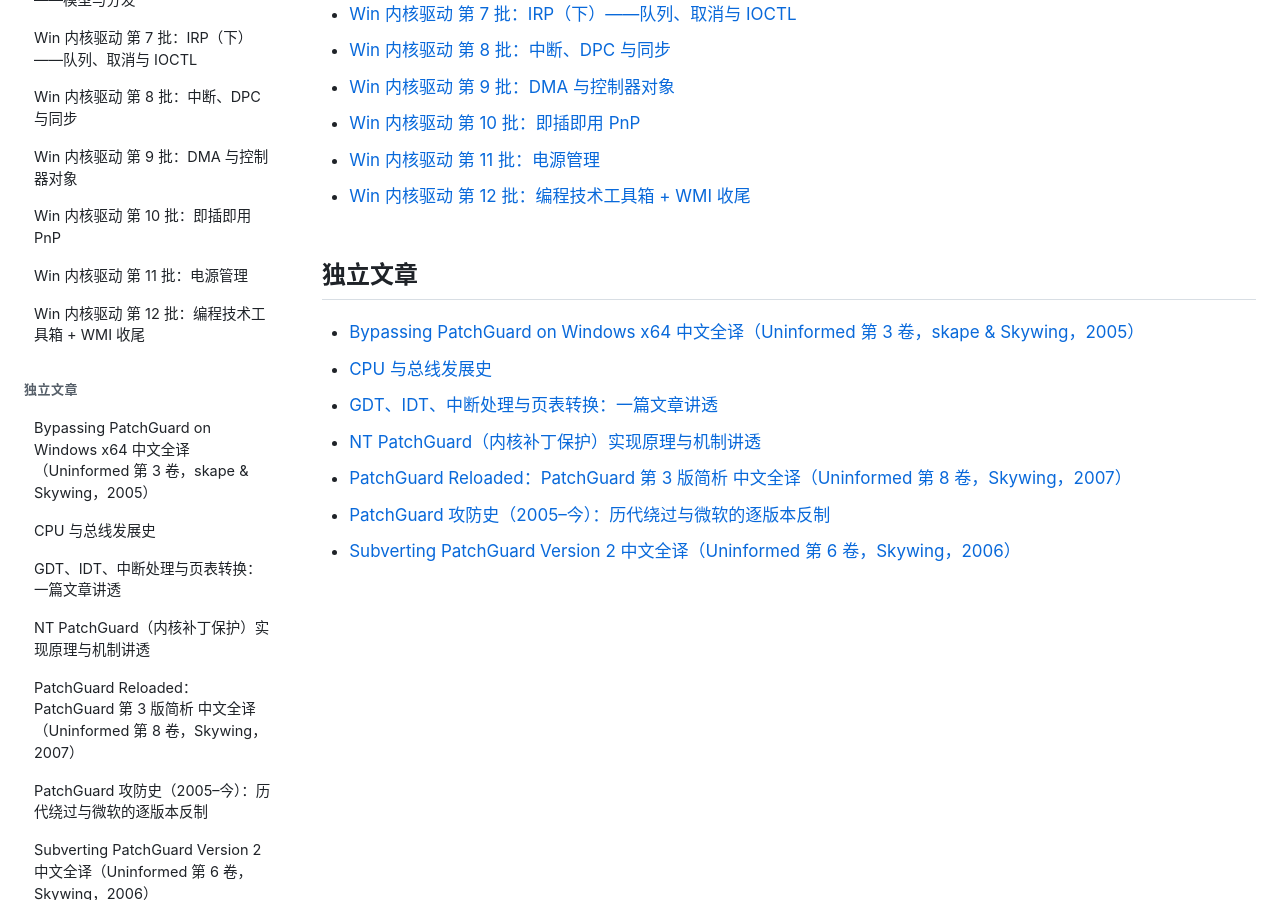
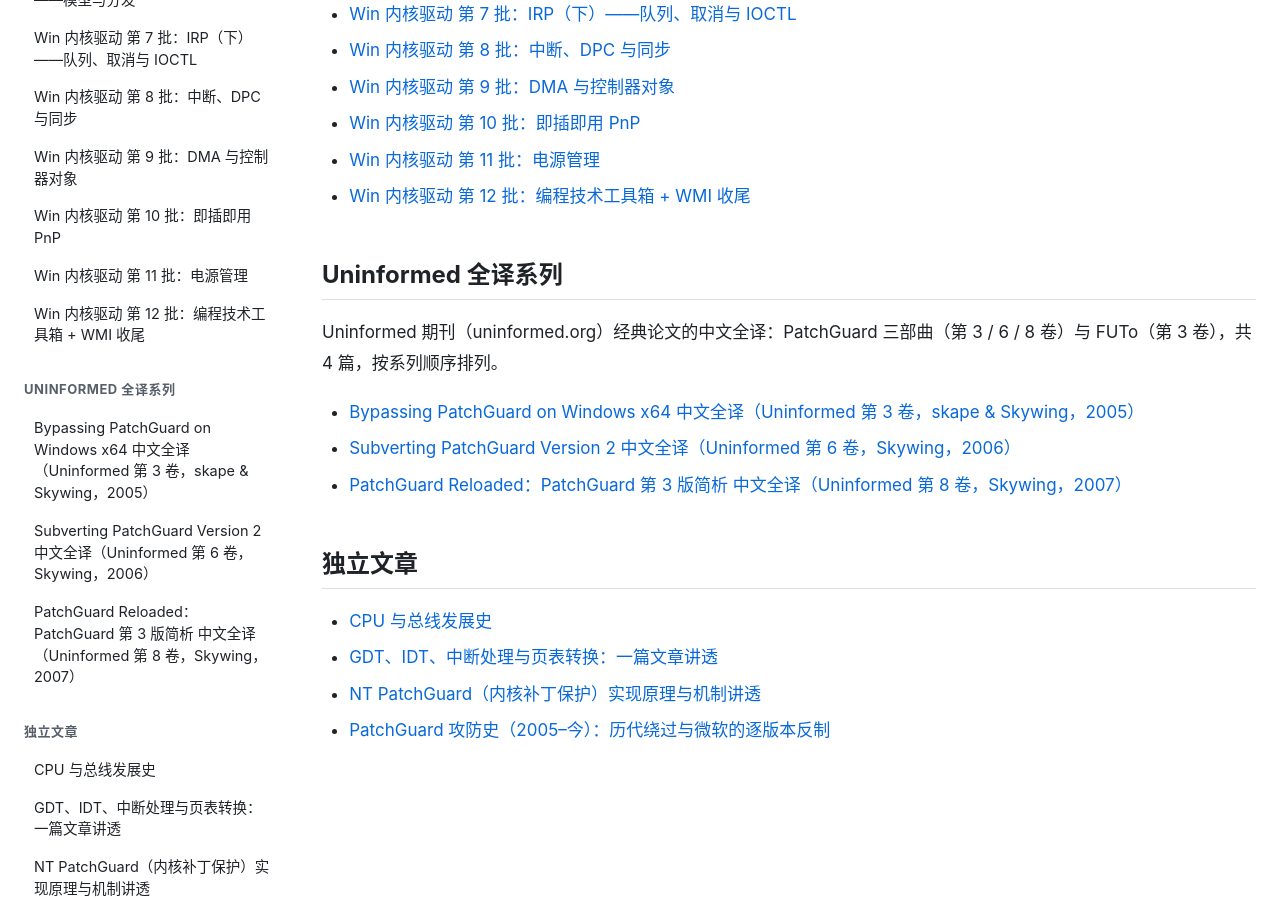
Before and after one commit to jimwitty/jimwitty.github.io, a Jekyll site: the page built from index.md, in a window 1280 px wide and 900 px high, scrolled down 1098 px. Built offline with Jekyll 4.4.1, drawn with Linux system fonts in a browser that asks for light colours.

Commit message:
设立 Uninformed 全译系列：三部曲加 series/series_order 标记，首页与侧栏新增系列分组，独立文章组排除系列篇目，篇内导航按系列内顺序

```diff
--- a/_layouts/default.html
+++ b/_layouts/default.html
@@ -34,9 +34,18 @@
       </ul>
     </nav>
     <nav class="series-nav">
+      <div class="series-title">Uninformed 全译系列</div>
+      <ul>
+        {% assign uninf_posts = site.posts | where: "series", "uninformed" | sort: "series_order" %}
+        {% for post in uninf_posts %}
+        <li><a href="{{ post.url | relative_url }}"{% if post.url == page.url %} class="active"{% endif %}>{{ post.title }}</a></li>
+        {% endfor %}
+      </ul>
+    </nav>
+    <nav class="series-nav">
       <div class="series-title">独立文章</div>
       <ul>
-        {% assign essay_posts = site.categories["essay"] | sort: "title" %}
+        {% assign essay_posts = site.categories["essay"] | where_exp: "post", "post.series != 'uninformed'" | sort: "title" %}
         {% for post in essay_posts %}
         <li><a href="{{ post.url | relative_url }}"{% if post.url == page.url %} class="active"{% endif %}>{{ post.title }}</a></li>
         {% endfor %}
--- a/index.md
+++ b/index.md
@@ -29,10 +29,21 @@ title: 首页
 {% endfor %}
 </ul>
 
+## Uninformed 全译系列
+
+Uninformed 期刊（uninformed.org）经典论文的中文全译：PatchGuard 三部曲（第 3 / 6 / 8 卷）与 FUTo（第 3 卷），共 4 篇，按系列顺序排列。
+
+<ul>
+{% assign uninf_posts = site.posts | where: "series", "uninformed" | sort: "series_order" %}
+{% for post in uninf_posts %}
+<li><a href="{{ post.url | relative_url }}">{{ post.title }}</a></li>
+{% endfor %}
+</ul>
+
 ## 独立文章
 
 <ul>
-{% assign essay_posts = site.categories["essay"] | sort: "title" %}
+{% assign essay_posts = site.categories["essay"] | where_exp: "post", "post.series != 'uninformed'" | sort: "title" %}
 {% for post in essay_posts %}
 <li><a href="{{ post.url | relative_url }}">{{ post.title }}</a></li>
 {% endfor %}
```
Also changed, not shown: _layouts/post.html (+8 -1 lines), _posts/2026-10-31-uninformed-vol3-bypassing-patchguard.md (+2 -0 lines), _posts/2026-10-31-uninformed-vol6-subverting-patchguard-v2.md (+2 -0 lines), _posts/2026-10-31-uninformed-vol8-patchguard-reloaded-v3.md (+2 -0 lines).
